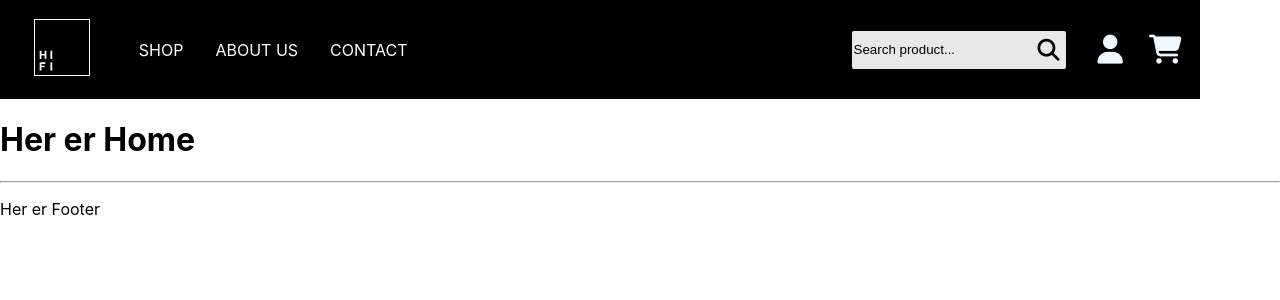
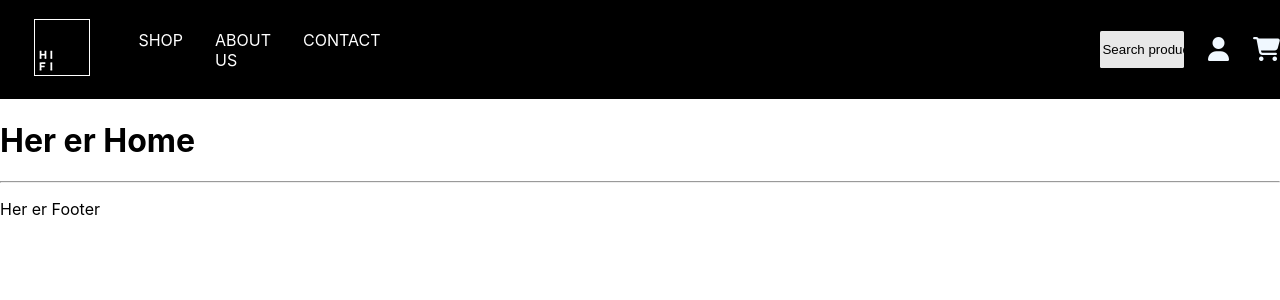
Before and after one commit to rts-cmk-wu08/the-big-bad-wolf, a React (Create React App) app: page / in a window 1280 px wide. Shown: the top 300 px of the page. Built offline with nearby package versions, Linux system fonts and the light colour scheme.

Commit message:
rettet til rem

```diff
--- a/src/templates/Header.scss
+++ b/src/templates/Header.scss
@@ -1,18 +1,17 @@
 nav {
     background-color: black;
-    width: 1200px;
-    height: 99px;
+    height: 6.2rem;
     display: flex;
     align-items: center;
-    & img {
-        margin-left: 34px;
+    img {
+        margin-left: 2.1rem;
     }
 }
 
 .nav__menu {
     display: flex;
-    gap: 32px;
-    margin-right: 444px;
+    gap: 2rem;
+    margin-right: 45rem;
     & li {
         list-style: none;
     }
@@ -23,28 +22,28 @@ nav {
 }
 
 .header__icons {
-    margin-left: 32px;
     display: flex;
-    gap: 26px;
+    gap: 1.5rem;
+    margin-left: 1.5rem;
     i {
-        font-size: 29px;
+        font-size: 1.5rem;
         color: aliceblue;
     }
 }
 
 .search-form {
     display: flex;
-    height: 38px;
-    border-radius: 2px;
-    font-size: 12px;
+    height: 2.3rem;
+    border-radius: 0.1rem;
+    font-size: 0.7rem;
     overflow: hidden;
     &__button {
         background: #E8E8E8;
         border: none;
-        margin-left: -1px;
+        margin-left: -0.1rem;
         i {
             color: black;
-            font-size: 22px;
+            font-size: 1.2rem;
         }
     }
     &__input {
```
Also changed, not shown: public/images/cards 1.png (added).
